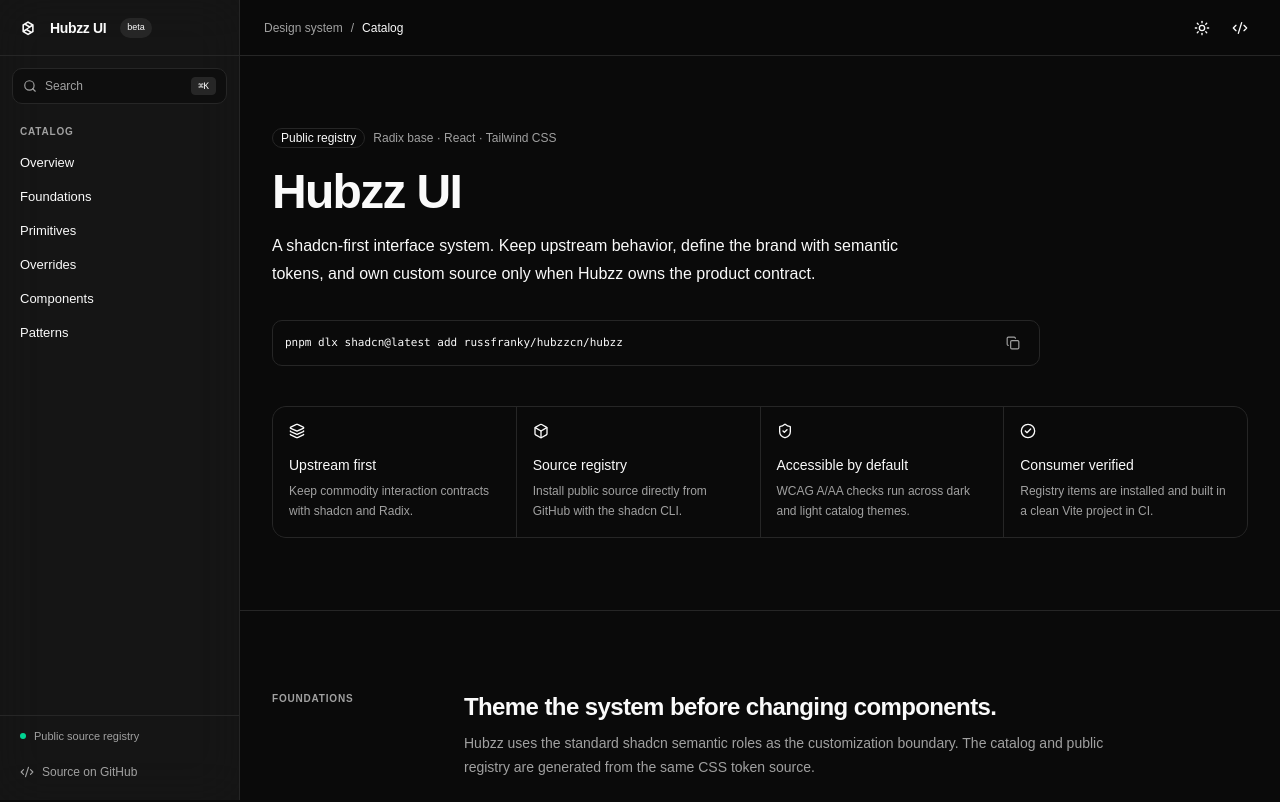
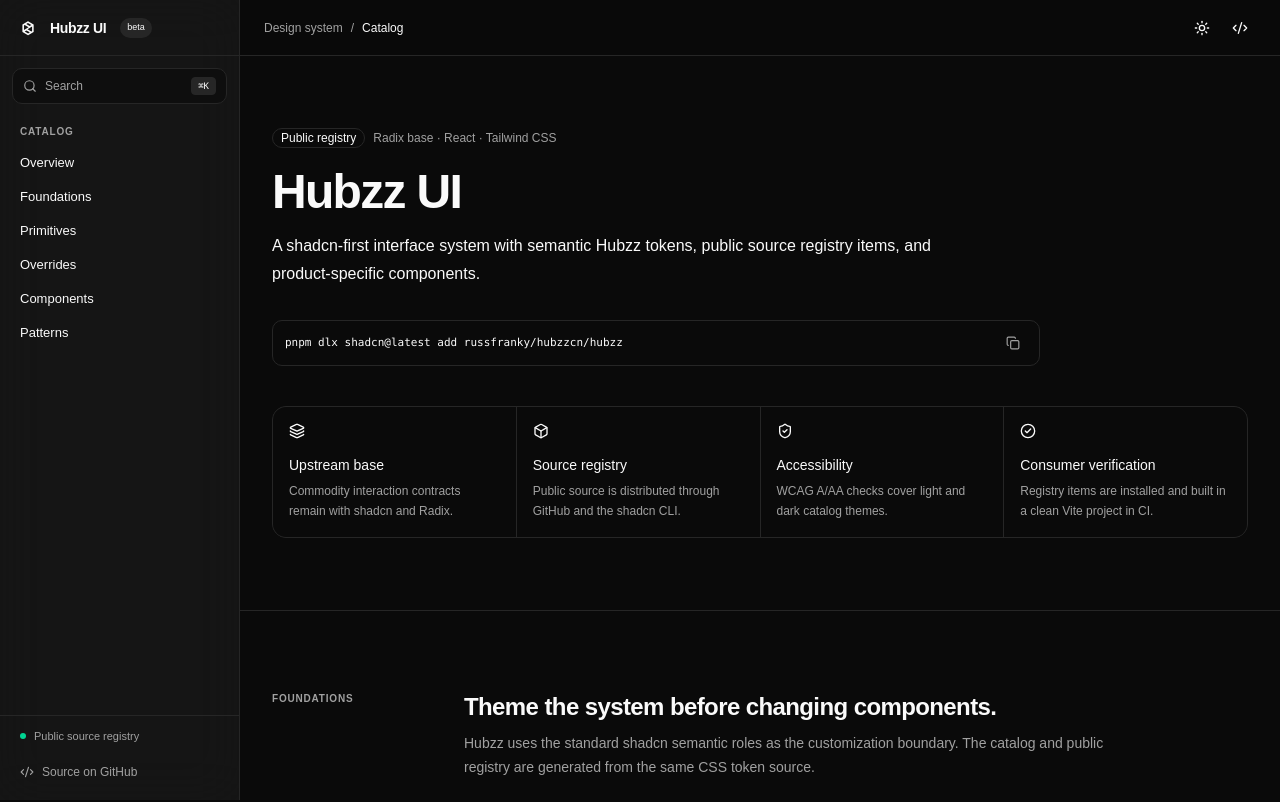
Before and after one commit to russfranky/hubzzcn, a React (Vite) app: page / in a window 1280 px wide. Shown: the top 802 px of the page. Built offline with nearby package versions, Linux system fonts and the light colour scheme.

Commit message:
Refine catalog copy to reference tone

```diff
--- a/src/pages/Landing.tsx
+++ b/src/pages/Landing.tsx
@@ -38,16 +38,25 @@ const COMPONENT_ENTRIES: SearchEntry[] = allExamples.map((module) => {
         title: string
         slug?: string
         layer?: string
-        description: string
+        category?: string
       }
     }
   ).meta
+
+  const description =
+    meta.layer === "override"
+      ? "Hubzz override"
+      : meta.layer === "pattern"
+        ? "Hubzz pattern"
+        : meta.category === "shadcn"
+          ? "shadcn primitive"
+          : "Hubzz component"
 
   return {
     href: `#${meta.slug ?? meta.title.toLowerCase()}`,
     label: meta.title,
     group: meta.layer ?? "component",
-    description: meta.description,
+    description,
   }
 })
 
@@ -56,19 +65,19 @@ const SEARCH_ENTRIES: SearchEntry[] = [
     href: "#overview",
     label: "Overview",
     group: "system",
-    description: "Principles, install path, and system status.",
+    description: "Registry status and system metadata.",
   },
   {
     href: "#foundations",
     label: "Foundations",
     group: "system",
-    description: "Semantic tokens and theming contract.",
+    description: "Semantic tokens and theme values.",
   },
   {
     href: "#upstream",
     label: "Upstream primitives",
     group: "system",
-    description: "Ownership rules for checked-in shadcn/Radix primitives.",
+    description: "Checked-in shadcn/Radix primitive ownership.",
   },
   ...COMPONENT_ENTRIES,
 ]
@@ -76,23 +85,23 @@ const SEARCH_ENTRIES: SearchEntry[] = [
 const PRINCIPLES = [
   {
     icon: Layers3,
-    title: "Upstream first",
-    description: "Keep commodity interaction contracts with shadcn and Radix.",
+    title: "Upstream base",
+    description: "Commodity interaction contracts remain with shadcn and Radix.",
   },
   {
     icon: Box,
     title: "Source registry",
     description:
-      "Install public source directly from GitHub with the shadcn CLI.",
+      "Public source is distributed through GitHub and the shadcn CLI.",
   },
   {
     icon: ShieldCheck,
-    title: "Accessible by default",
-    description: "WCAG A/AA checks run across dark and light catalog themes.",
+    title: "Accessibility",
+    description: "WCAG A/AA checks cover light and dark catalog themes.",
   },
   {
     icon: CheckCircle2,
-    title: "Consumer verified",
+    title: "Consumer verification",
     description:
       "Registry items are installed and built in a clean Vite project in CI.",
   },
@@ -252,9 +261,8 @@ export function Landing() {
                   Hubzz UI
                 </h1>
                 <p className="mt-4 max-w-2xl text-[15px] leading-7 text-secondary-foreground sm:text-base">
-                  A shadcn-first interface system. Keep upstream behavior,
-                  define the brand with semantic tokens, and own custom source
-                  only when Hubzz owns the product contract.
+                  A shadcn-first interface system with semantic Hubzz tokens,
+                  public source registry items, and product-specific components.
                 </p>
               </div>
 
@@ -296,7 +304,7 @@ export function Landing() {
         <footer className="border-t border-border">
           <div className="mx-auto flex max-w-6xl flex-col gap-2 px-5 py-8 text-[11px] text-muted-foreground sm:flex-row sm:items-center sm:justify-between sm:px-8">
             <p>Hubzz UI · MIT · public shadcn source registry</p>
-            <p>Upstream first · semantic theme · composable source</p>
+            <p>Upstream base · semantic theme · composable source</p>
           </div>
         </footer>
       </div>
```
